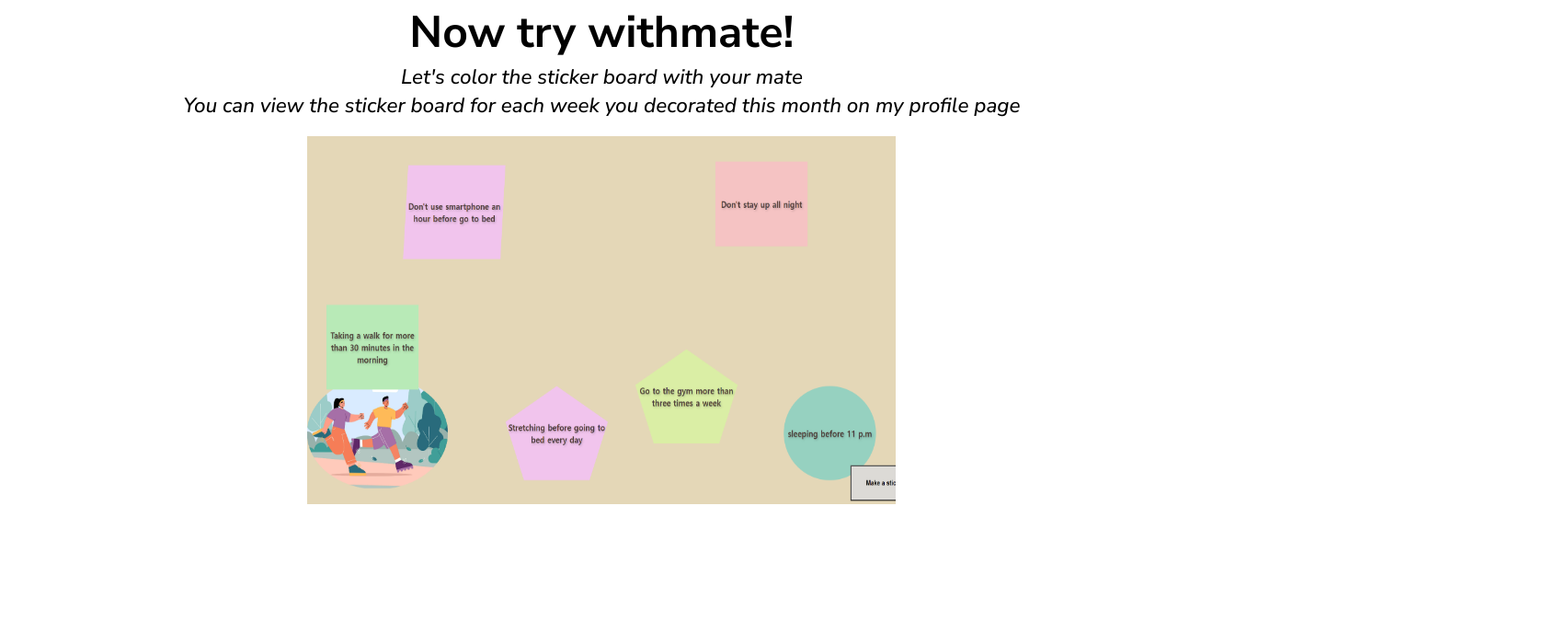
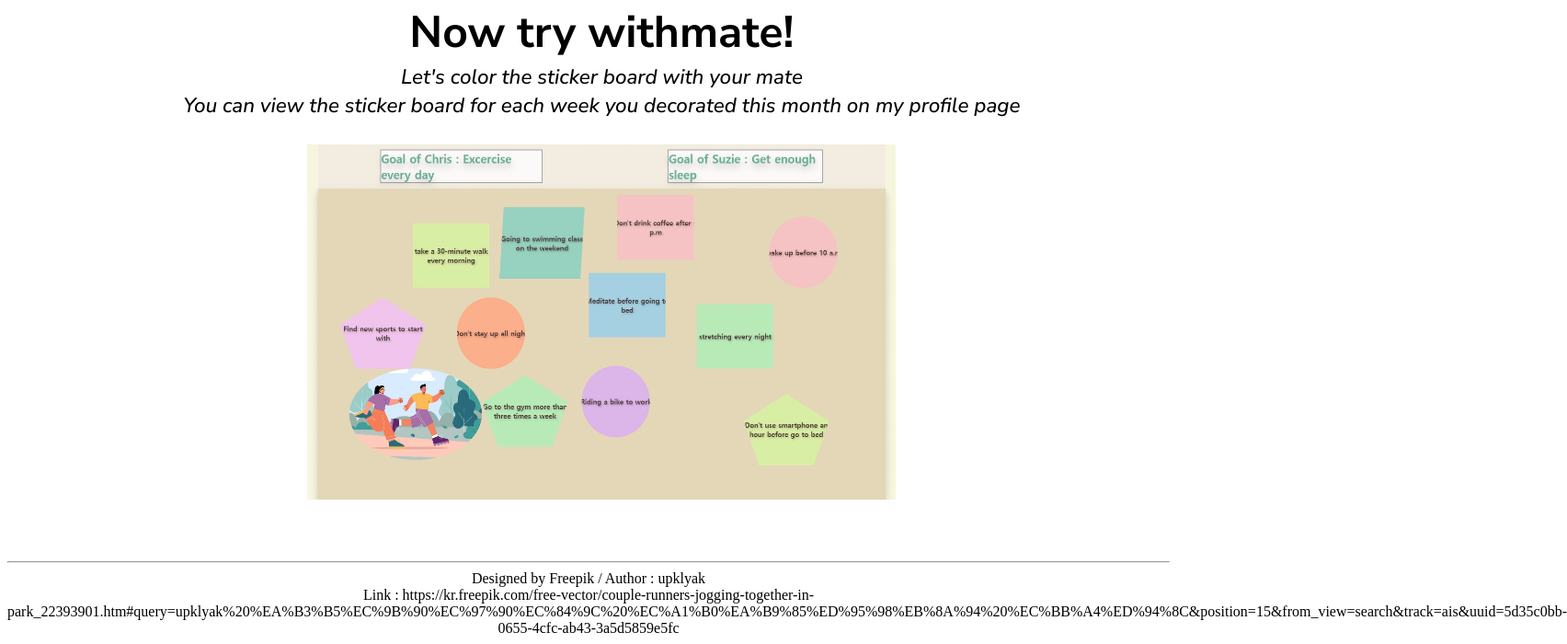
Before and after one commit to With-Mate/WithMate-FE, a React (Vite) app in the folder home/: page / in a window 1280 px wide. Shown: the part 2021-2721 px from the top of the page at 92% size, 1704 px wide, since content can reach past the window. Before the commit the page ends 2595 px from the top, so only its background shows below. Built offline with nearby package versions, Linux system fonts and the light colour scheme; a web font is replaced by a local one.

Commit message:
Feat : 이미지 출처표기

```diff
--- a/home/src/pages/First.jsx
+++ b/home/src/pages/First.jsx
@@ -4,6 +4,10 @@ import { Link } from 'react-router-dom';
 
 
 const First = () => {
+  // const goToLink = () => {
+  //   window.location.href ='https://kr.freepik.com/free-vector/couple-runners-jogging-together-in-park_22393901.htm#from_view=detail_alsolike';
+  // };
+
   return (
     <>
       <Nav />
@@ -75,10 +79,19 @@ Success or failure doesn&apos;t matter.{'\n\n'} Let&apos;s focus on what we lear
     <span>Let&apos;s color the sticker board with your mate</span>
     <span>You can view the sticker board for each week you decorated this month on my profile page</span>
     <br/>
-    <img style={{width:"50vw"}}src="goalcolor.png" alt="goal edit image" />
+    <img style={{width:"50vw"}}src="goalres.png" alt="goal edit image" />
     <br/>
     </div>
       </PageContent>
+
+      <br/>
+      <br/>
+      <footer style={{textAlign:'center'}}>
+      <hr />
+      Designed by Freepik / Author : upklyak
+      <br/>
+      Link : https://kr.freepik.com/free-vector/couple-runners-jogging-together-in-park_22393901.htm#query=upklyak%20%EA%B3%B5%EC%9B%90%EC%97%90%EC%84%9C%20%EC%A1%B0%EA%B9%85%ED%95%98%EB%8A%94%20%EC%BB%A4%ED%94%8C&position=15&from_view=search&track=ais&uuid=5d35c0bb-0655-4cfc-ab43-3a5d5859e5fc
+      </footer>
     </>
   );
 }
--- a/home/src/pages/Goal.jsx
+++ b/home/src/pages/Goal.jsx
@@ -25,10 +25,12 @@ const Home = () => {
         </Info> */}
         <h2>our sticker board of this week</h2>
         <StickerBoard backBoxWidth="95vw" backBoxHeight="90vh" />
-
+        <br/><br/>
         <Footer>
-          <hr />
-          license : Author upklyak Source Freepik
+        <hr />
+      Designed by Freepik / Author : upklyak
+      <br/>
+      Link : https://kr.freepik.com/free-vector/couple-runners-jogging-together-in-park_22393901.htm#query=upklyak%20%EA%B3%B5%EC%9B%90%EC%97%90%EC%84%9C%20%EC%A1%B0%EA%B9%85%ED%95%98%EB%8A%94%20%EC%BB%A4%ED%94%8C&position=15&from_view=search&track=ais&uuid=5d35c0bb-0655-4cfc-ab43-3a5d5859e5fc
         </Footer>
       </CenteredContainer>
     </>
--- a/home/src/pages/Home.jsx
+++ b/home/src/pages/Home.jsx
@@ -39,7 +39,13 @@ const Home = () => {
 
       </Main>
       <Link to="/start">start </Link>
-
+      <br/><br/>
+      <footer style={{textAlign:'center'}}>
+      <hr />
+      Designed by Freepik / Author : upklyak
+      <br/>
+      Link : https://kr.freepik.com/free-vector/couple-runners-jogging-together-in-park_22393901.htm#query=upklyak%20%EA%B3%B5%EC%9B%90%EC%97%90%EC%84%9C%20%EC%A1%B0%EA%B9%85%ED%95%98%EB%8A%94%20%EC%BB%A4%ED%94%8C&position=15&from_view=search&track=ais&uuid=5d35c0bb-0655-4cfc-ab43-3a5d5859e5fc
+      </footer>
     </>
   );
 }
--- a/home/src/pages/Myprofile.jsx
+++ b/home/src/pages/Myprofile.jsx
@@ -126,7 +126,15 @@ const Myprofile= () =>{
 
           </StyledSlider>
         </SlideWrapper>
-
+        <br/><br/>
+        <footer style={{textAlign:'center'}}>
+      <hr />
+      Designed by Freepik / Author : upklyak
+      <br/>
+      profile image Link : https://www.freepik.com/free-vector/avatars-set-with-people-face-social-media-profile-app-vector-flat-collection-men-women-heads-circle-frame-female-male-characters-portraits-with-different-hairstyle_22445017.htm#query=profile&position=1&from_view=search&track=sph&uuid=e9620d58-ea32-454e-8ecf-c6e5251ec8fc
+      <br/><br/>
+      image Link : https://kr.freepik.com/free-vector/couple-runners-jogging-together-in-park_22393901.htm#query=upklyak%20%EA%B3%B5%EC%9B%90%EC%97%90%EC%84%9C%20%EC%A1%B0%EA%B9%85%ED%95%98%EB%8A%94%20%EC%BB%A4%ED%94%8C&position=15&from_view=search&track=ais&uuid=5d35c0bb-0655-4cfc-ab43-3a5d5859e5fc
+      </footer>
         </>
       )
 }
```
Also changed, not shown: home/goalres.png (added).
